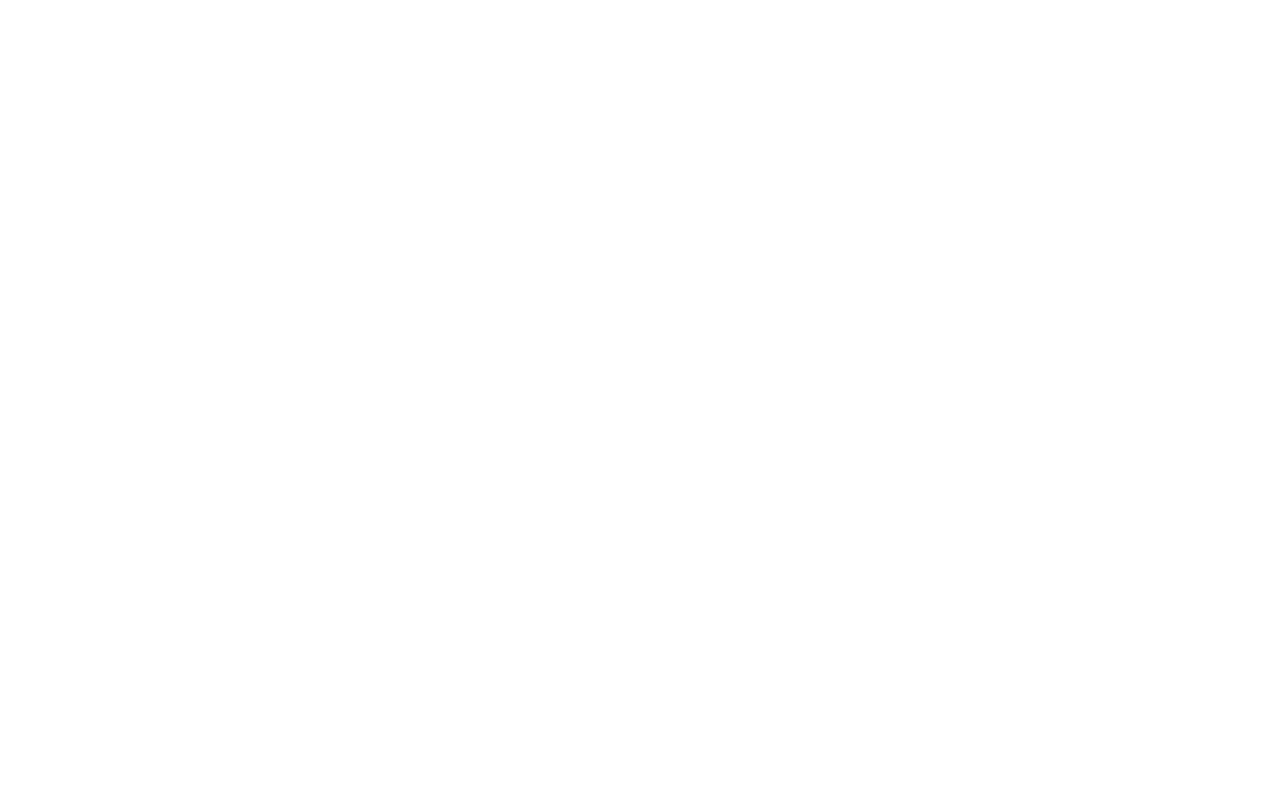
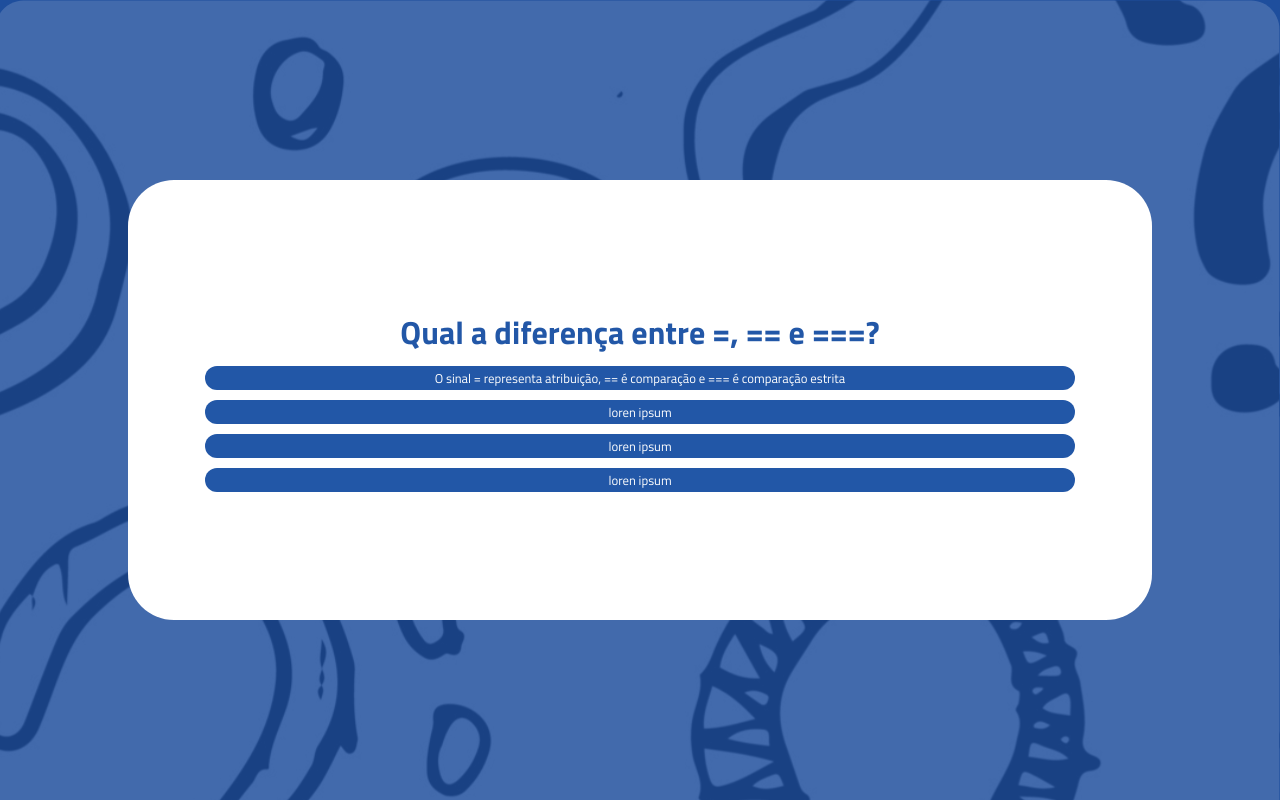
Before and after one commit to grupo2-trabalhoFinal/do-you-know-quiz-react-app, a React (Create React App) app in the folder do-you-know-react-app/: page /question in a window 1280 px wide. Built offline with nearby package versions, Linux system fonts and the light colour scheme.

Commit message:
fix, feature: fix component location, add questions feature

```diff
--- a/do-you-know-react-app/src/Pages/PreQuestion/index.jsx
+++ b/do-you-know-react-app/src/Pages/PreQuestion/index.jsx
@@ -1,11 +1,11 @@
-import PreQuestionContainer from "./style";
 import LOGO from "../../Assets/LOGO.svg";
+import QuestionBackground from "../../components/QuestionBackground/style";
 
 const PreQuestion = () => {
   return (
-    <PreQuestionContainer>
+    <QuestionBackground>
       <img src={`${LOGO}`} alt="game logo" />
-    </PreQuestionContainer>
+    </QuestionBackground>
   );
 };
 
--- /dev/null
+++ b/do-you-know-react-app/src/Pages/QuestionPage/index.jsx
@@ -0,0 +1,12 @@
+import QuestionBackground from "../../components/QuestionBackground/style";
+import QuestionContainer from "../../components/QuestionContainer";
+
+const QuestionPage = () => {
+  return (
+    <QuestionBackground>
+      <QuestionContainer />
+    </QuestionBackground>
+  );
+};
+
+export default QuestionPage;
--- a/do-you-know-react-app/src/Routes/index.js
+++ b/do-you-know-react-app/src/Routes/index.js
@@ -1,8 +1,11 @@
 import { Switch, Route } from "react-router-dom";
 import HomePage from "../Pages/HomePage";
 import PreQuestion from "../Pages/PreQuestion";
+import QuestionPage from "../Pages/QuestionPage";
 
 import SuccessfulRegisterPage from "../Pages/SuccessfulRegisterPage";
+
+//depois de colocar a page "preQuestion" no useHistory, retirar ela daqui da rota
 
 function Routes() {
   return (
@@ -16,6 +19,9 @@
       <Route exact path="/prequestion">
         <PreQuestion />
       </Route>
+      <Route exact path="/question">
+        <QuestionPage />
+      </Route>
     </Switch>
   );
 }
--- a/do-you-know-react-app/src/Pages/PreQuestion/style.js
+++ b/do-you-know-react-app/src/components/QuestionBackground/style.js
@@ -1,7 +1,7 @@
 import styled from "styled-components";
 import blueBackground from "../../Assets/blueBackground.svg";
 
-const PreQuestionContainer = styled.div`
+const QuestionBackground = styled.div`
   display: flex;
   justify-content: center;
   align-items: center;
@@ -13,11 +13,6 @@
   background-repeat: no-repeat;
   background-color: #1e4e9d;
   background-size: cover;
-
-  img {
-    margin-right: 22px;
-    padding: 15px;
-  }
 `;
 
-export default PreQuestionContainer;
+export default QuestionBackground;
--- /dev/null
+++ b/do-you-know-react-app/src/components/QuestionCard/index.jsx
@@ -0,0 +1,12 @@
+import { StyledQuestionCard } from "./style";
+
+export const QuestionCard = ({ questions }) => {
+  return questions.map((question) => (
+    <StyledQuestionCard>
+      <h3>{question.questionText}</h3>
+      {question.answerOptions.map((answer) => (
+        <button>{answer.answerText}</button>
+      ))}
+    </StyledQuestionCard>
+  ));
+};
--- /dev/null
+++ b/do-you-know-react-app/src/components/QuestionCard/style.js
@@ -0,0 +1,29 @@
+import styled from "styled-components";
+
+export const StyledQuestionCard = styled.div`
+  display: flex;
+  flex-direction: column;
+  gap: 10px;
+
+  h3 {
+    color: #2257a7;
+    font-size: 2rem;
+    text-align: center;
+  }
+
+  button {
+    background-color: #2257a7;
+    border: none;
+
+    color: white;
+    font-size: 0.8rem;
+
+    border-radius: 50px;
+    padding: 2px 14px;
+  }
+
+  button:hover {
+  }
+
+  //incluir o botão "sair" depois fora dessa div
+`;
--- /dev/null
+++ b/do-you-know-react-app/src/components/QuestionContainer/index.jsx
@@ -0,0 +1,38 @@
+import { QuestionCard } from "../QuestionCard";
+import { QuestionContainerStyled } from "./style";
+//container é aquele card branco
+
+const QuestionContainer = () => {
+  const teste = [
+    {
+      questionText: "Qual a diferença entre =, == e ===?",
+      answerOptions: [
+        {
+          answerText:
+            "O sinal = representa atribuição, == é comparação e === é comparação estrita",
+          isCorrect: true,
+        },
+        {
+          answerText: "loren ipsum",
+          isCorrect: false,
+        },
+        {
+          answerText: "loren ipsum",
+          isCorrect: false,
+        },
+        {
+          answerText: "loren ipsum",
+          isCorrect: false,
+        },
+      ],
+    },
+  ];
+
+  return (
+    <QuestionContainerStyled>
+      <QuestionCard questions={teste} />
+    </QuestionContainerStyled>
+  );
+};
+
+export default QuestionContainer;
--- /dev/null
+++ b/do-you-know-react-app/src/components/QuestionContainer/style.js
@@ -0,0 +1,9 @@
+import styled from "styled-components";
+
+export const QuestionContainerStyled = styled.div`
+  width: 80%;
+  background-color: white;
+  padding: 10% 6%;
+
+  border-radius: 46px;
+`;
```
Also changed, not shown: do-you-know-react-app/src/Questions/data.js (added, +113 -0 lines), do-you-know-react-app/src/Pages/QuestionPage/style.js (added).
